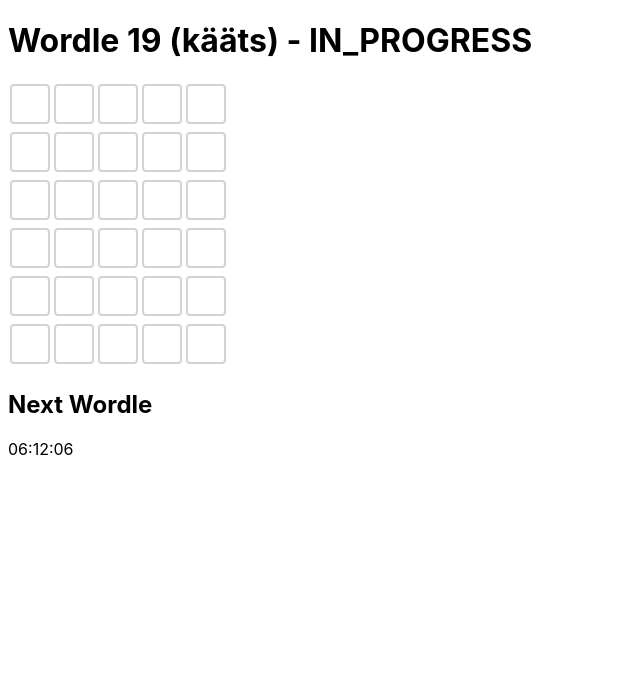
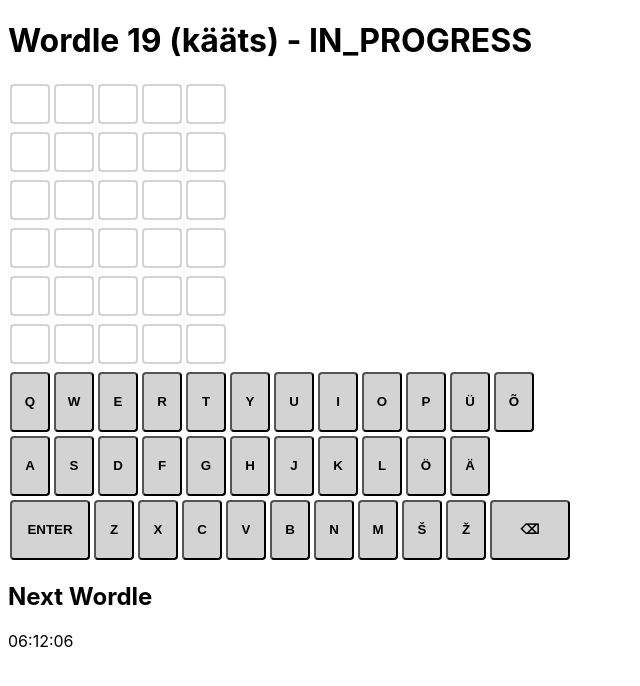
Before and after one commit to siimpragi/wordle-in-estonian, a Next.js app: page / in a window 1280 px wide. Shown: the top 686 px of the page, without its empty margins (0-640 px from the left). Built offline with nearby package versions, Linux system fonts and the light colour scheme.

Commit message:
Implement keyboard

```diff
--- a/components/Game.js
+++ b/components/Game.js
@@ -1,6 +1,7 @@
 import { useState, useEffect } from "react";
 import { words } from "../static/words";
 import Board from "./Board";
+import Keyboard from "./Keyboard";
 
 const Game = ({ game, submit }) => {
   const [userInput, setUserInput] = useState("");
@@ -66,6 +67,7 @@
   return (
     <div>
       <Board board={shownBoard} evaluations={shownEvaluations} />
+      <Keyboard board={board} evaluations={evaluations} handleKey={handleKey} />
     </div>
   );
 };
--- /dev/null
+++ b/components/Keyboard.js
@@ -0,0 +1,68 @@
+const layout = [
+  ["q", "w", "e", "r", "t", "y", "u", "i", "o", "p", "ü", "õ"],
+  ["a", "s", "d", "f", "g", "h", "j", "k", "l", "ö", "ä"],
+  ["Enter", "z", "x", "c", "v", "b", "n", "m", "š", "ž", "Backspace"],
+];
+
+const Keyboard = ({ board, evaluations, handleKey }) => {
+  const letterStates = {};
+  // TODO: do letterStates more clearly
+  board.forEach((word, i) => {
+    word.split("").forEach((letter, j) => {
+      letterStates[letter] = evaluations[i][j];
+    });
+  });
+
+  return (
+    <div>
+      {layout.map((row, i) => (
+        <div key={i}>
+          {row.map((keyName, i) => (
+            <Key
+              key={i}
+              keyName={keyName}
+              state={letterStates[keyName]}
+              onClick={() => handleKey(keyName)}
+            />
+          ))}
+        </div>
+      ))}
+    </div>
+  );
+};
+
+const Key = ({ keyName, state, onClick }) => {
+  const color =
+    state === "absent" || state === "correct" || state === "present"
+      ? "white"
+      : "black";
+  const backgroundColor =
+    state === "absent"
+      ? "gray"
+      : state === "correct"
+      ? "green"
+      : state === "present"
+      ? "goldenrod"
+      : "lightgray";
+  const keyStyle = {
+    minWidth: keyName === "Enter" || keyName === "Backspace" ? 80 : 40,
+    height: 60,
+    margin: 2,
+    borderRadius: 4,
+    textTransform: "uppercase",
+    fontWeight: "bold",
+    justifyContent: "center",
+    alignItems: "center",
+    backgroundColor,
+    color,
+  };
+
+  const label = keyName === "Backspace" ? "⌫" : keyName;
+  return (
+    <button style={keyStyle} onClick={onClick}>
+      {label}
+    </button>
+  );
+};
+
+export default Keyboard;
```
